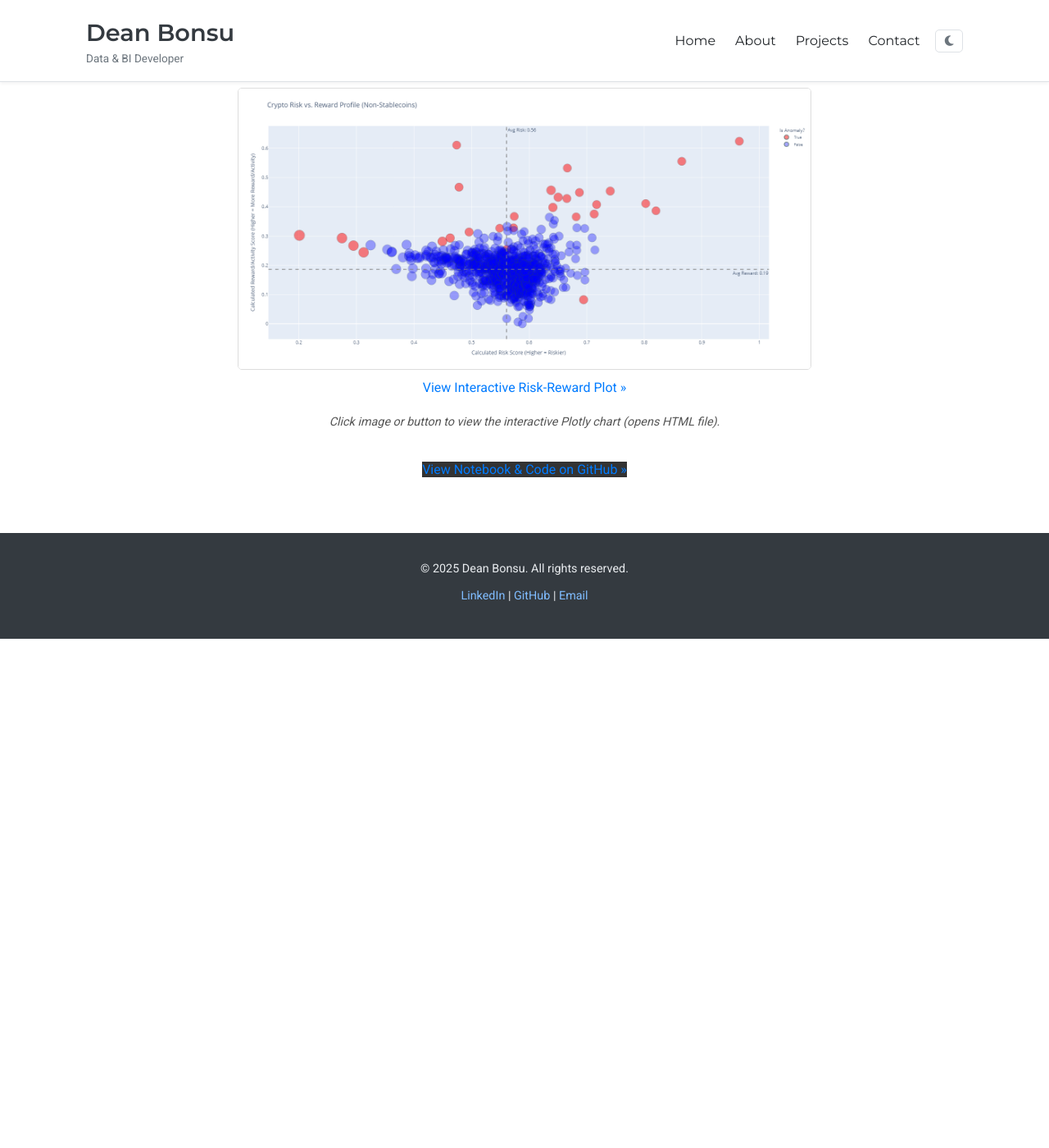
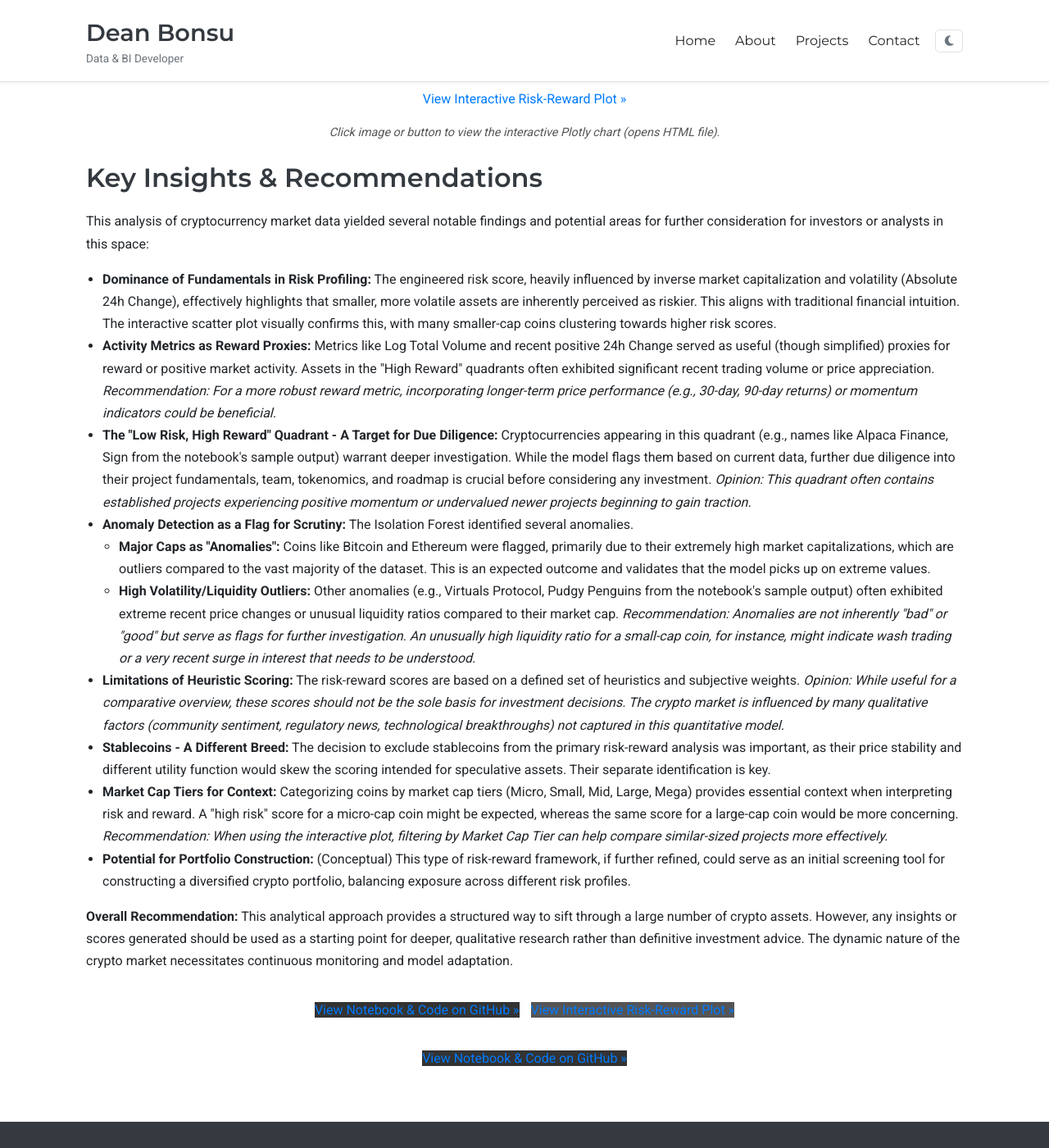
Before and after one commit to DeanAnalyst/DeanAnalyst.github.io, a Jekyll site: the page built from _projects_col/crypto-risk-reward-analyzer.md, in a window 1280 px wide and 1400 px high, scrolled down 4444 px. Shown: the whole window at 82% size. Built offline with Jekyll 4.4.1, drawn with Linux system fonts in a browser that asks for light colours; nearby versions of some CDN libraries; before the commit the page ends 5223 px from its top, so only the background shows below that.

Commit message:
Enhance crypto project documentation with key insights and recommendations; add favicon

```diff
--- a/_projects_col/crypto-risk-reward-analyzer.md
+++ b/_projects_col/crypto-risk-reward-analyzer.md
@@ -158,14 +158,68 @@ df_analysis['Is_Anomaly_IF'] = (df_analysis['Anomaly_Pred_IF'] == -1)
         <!-- Option 1: Embed the HTML directly if your CSP allows and it's not too complex -->
         <iframe src="{{ page.interactive_plot_url }}" width="100%" height="750px" style="border:1px solid #ddd;"></iframe>
         <!-- Option 2: Screenshot and link to the HTML file -->
-        <a href="{{ page.interactive_plot_url | default: '#' }}" target="_blank" rel="noopener noreferrer">
-            <img src="{{ '/assets/images/crypto_project/risk_reward_profile_static.png' | relative_url }}" alt="Crypto Risk vs Reward Profile Scatter Plot" style="max-width:700px; border:1px solid #ddd; border-radius:5px;">
-        </a><br>
+<br>
         <a href="{{ page.interactive_plot_url | default: '#' }}" class="btn-primary" target="_blank" rel="noopener noreferrer" style="margin-top:0.5rem;">View Interactive Risk-Reward Plot »</a>
     </p>
     <p style="text-align:center; font-size:0.9em; color: #555;"><em>Click image or button to view the interactive Plotly chart (opens HTML file).</em></p>
 </div>
+<div class="scroll-reveal">
+    <h2>Key Insights & Recommendations</h2>
+    <p>This analysis of cryptocurrency market data yielded several notable findings and potential areas for further consideration for investors or analysts in this space:</p>
+
+    <ul>
+        <li>
+            <strong>Dominance of Fundamentals in Risk Profiling:</strong>
+            The engineered risk score, heavily influenced by inverse market capitalization and volatility (Absolute 24h Change), effectively highlights that smaller, more volatile assets are inherently perceived as riskier. This aligns with traditional financial intuition. The interactive scatter plot visually confirms this, with many smaller-cap coins clustering towards higher risk scores.
+        </li>
+        <li>
+            <strong>Activity Metrics as Reward Proxies:</strong>
+            Metrics like Log Total Volume and recent positive 24h Change served as useful (though simplified) proxies for reward or positive market activity. Assets in the "High Reward" quadrants often exhibited significant recent trading volume or price appreciation.
+            <em>Recommendation: For a more robust reward metric, incorporating longer-term price performance (e.g., 30-day, 90-day returns) or momentum indicators could be beneficial.</em>
+        </li>
+        <li>
+            <strong>The "Low Risk, High Reward" Quadrant - A Target for Due Diligence:</strong>
+            Cryptocurrencies appearing in this quadrant (e.g., names like Alpaca Finance, Sign from the notebook's sample output) warrant deeper investigation. While the model flags them based on current data, further due diligence into their project fundamentals, team, tokenomics, and roadmap is crucial before considering any investment.
+            <em>Opinion: This quadrant often contains established projects experiencing positive momentum or undervalued newer projects beginning to gain traction.</em>
+        </li>
+        <li>
+            <strong>Anomaly Detection as a Flag for Scrutiny:</strong>
+            The Isolation Forest identified several anomalies.
+            <ul>
+                <li><strong>Major Caps as "Anomalies":</strong> Coins like Bitcoin and Ethereum were flagged, primarily due to their extremely high market capitalizations, which are outliers compared to the vast majority of the dataset. This is an expected outcome and validates that the model picks up on extreme values.</li>
+                <li><strong>High Volatility/Liquidity Outliers:</strong> Other anomalies (e.g., Virtuals Protocol, Pudgy Penguins from the notebook's sample output) often exhibited extreme recent price changes or unusual liquidity ratios compared to their market cap.
+                <em>Recommendation: Anomalies are not inherently "bad" or "good" but serve as flags for further investigation. An unusually high liquidity ratio for a small-cap coin, for instance, might indicate wash trading or a very recent surge in interest that needs to be understood.</em></li>
+            </ul>
+        </li>
+        <li>
+            <strong>Limitations of Heuristic Scoring:</strong>
+            The risk-reward scores are based on a defined set of heuristics and subjective weights.
+            <em>Opinion: While useful for a comparative overview, these scores should not be the sole basis for investment decisions. The crypto market is influenced by many qualitative factors (community sentiment, regulatory news, technological breakthroughs) not captured in this quantitative model.</em>
+        </li>
+        <li>
+            <strong>Stablecoins - A Different Breed:</strong>
+            The decision to exclude stablecoins from the primary risk-reward analysis was important, as their price stability and different utility function would skew the scoring intended for speculative assets. Their separate identification is key.
+        </li>
+        <li>
+            <strong>Market Cap Tiers for Context:</strong>
+            Categorizing coins by market cap tiers (Micro, Small, Mid, Large, Mega) provides essential context when interpreting risk and reward. A "high risk" score for a micro-cap coin might be expected, whereas the same score for a large-cap coin would be more concerning.
+            <em>Recommendation: When using the interactive plot, filtering by Market Cap Tier can help compare similar-sized projects more effectively.</em>
+        </li>
+        <li>
+            <strong>Potential for Portfolio Construction:</strong>
+            (Conceptual) This type of risk-reward framework, if further refined, could serve as an initial screening tool for constructing a diversified crypto portfolio, balancing exposure across different risk profiles.
+        </li>
+    </ul>
+    <p><strong>Overall Recommendation:</strong> This analytical approach provides a structured way to sift through a large number of crypto assets. However, any insights or scores generated should be used as a starting point for deeper, qualitative research rather than definitive investment advice. The dynamic nature of the crypto market necessitates continuous monitoring and model adaptation.</p>
+
+</div>
 
 <div class="scroll-reveal" style="margin-top: 2rem; text-align:center;">
     <a href="{{ page.github_repo_url }}" class="btn-primary" target="_blank" rel="noopener noreferrer" style="background-color:#333;">View Notebook & Code on GitHub »</a>
+    {% if page.interactive_plot_url %}
+    <a href="{{ page.interactive_plot_url }}" class="btn-primary" target="_blank" rel="noopener noreferrer" style="background-color:#555; margin-left:10px;">View Interactive Risk-Reward Plot »</a>
+    {% endif %}
 </div>
+<div class="scroll-reveal" style="margin-top: 2rem; text-align:center;">
+    <a href="{{ page.github_repo_url }}" class="btn-primary" target="_blank" rel="noopener noreferrer" style="background-color:#333;">View Notebook & Code on GitHub »</a>
+</div>
```
Also changed, not shown: favicon.ico (added).
